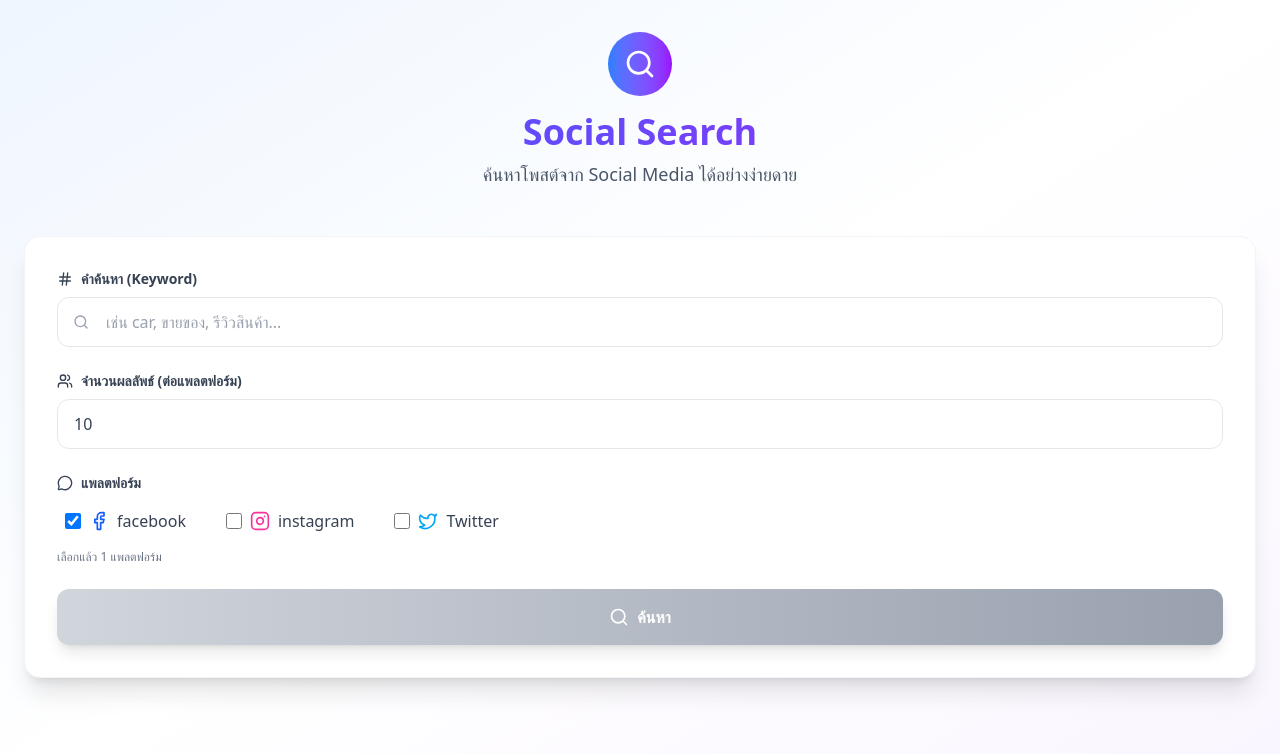
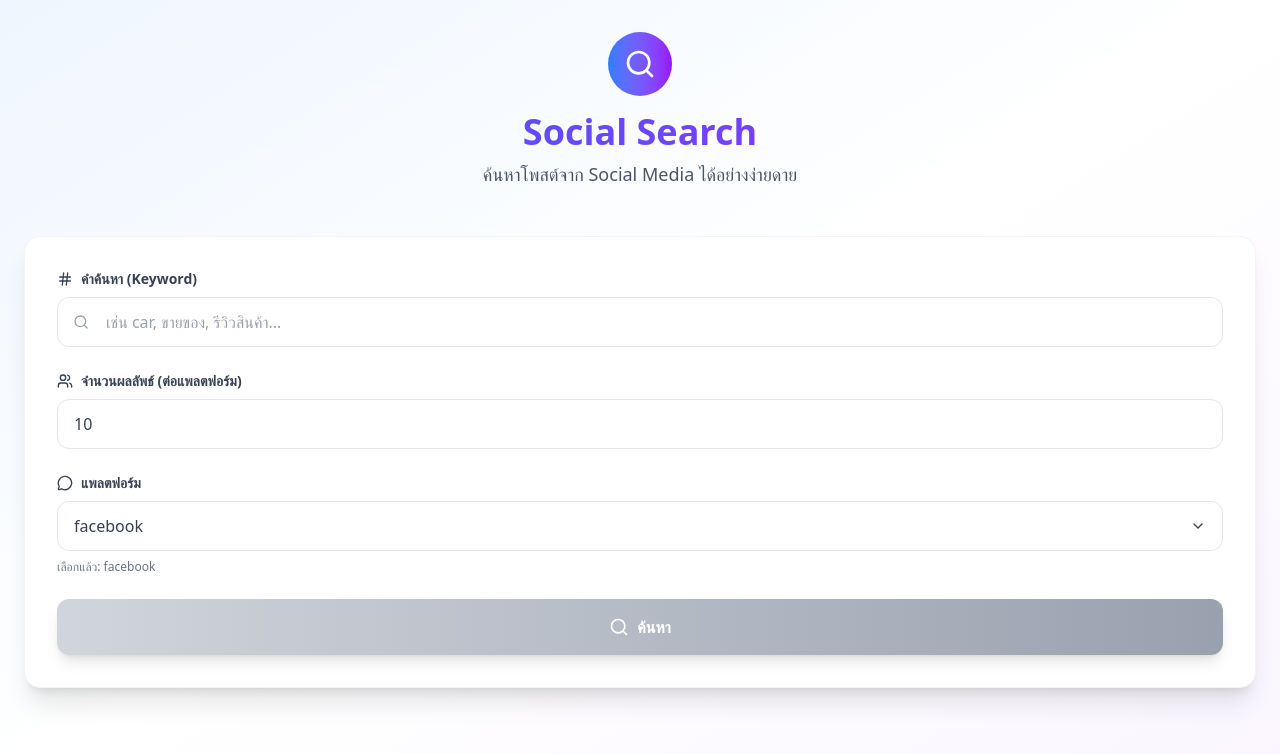
Before and after one commit to Chanachai04/mental-health, a React (Vite) app in the folder frontend/: page / in a window 1280 px wide. Shown: the top 754 px of the page. Built offline with nearby package versions, Linux system fonts and the light colour scheme.

Commit message:
Frontend แก้เป็น dropdown

```diff
--- a/frontend/src/App.jsx
+++ b/frontend/src/App.jsx
@@ -1,12 +1,13 @@
 import {useState} from "react";
-import {Search, Users, MessageCircle, Hash, ExternalLink, Loader2, Facebook, Instagram, Twitter} from "lucide-react";
+import {Search, Users, MessageCircle, Hash, ExternalLink, Loader2, Facebook, Instagram, Twitter, ChevronDown} from "lucide-react";
 
 function App() {
     const [keyword, setKeyword] = useState("");
     const [limit, setLimit] = useState(10);
-    const [selectedPlatforms, setSelectedPlatforms] = useState(["facebook"]);
+    const [selectedPlatform, setSelectedPlatform] = useState("facebook");
     const [results, setResults] = useState([]);
     const [loading, setLoading] = useState(false);
+    const [dropdownOpen, setDropdownOpen] = useState(false);
 
     const platforms = [
         {
@@ -25,15 +26,8 @@ function App() {
     ];
 
     const handlePlatformChange = (platformId) => {
-        setSelectedPlatforms((prev) => {
-            if (prev.includes(platformId)) {
-                // ลบออกถ้ามีอยู่แล้ว แต่ต้องมีอย่างน้อย 1 แพลตฟอร์ม
-                return prev.length > 1 ? prev.filter((p) => p !== platformId) : prev;
-            } else {
-                // เพิ่มเข้าไปถ้ายังไม่มี
-                return [...prev, platformId];
-            }
-        });
+        setSelectedPlatform(platformId);
+        setDropdownOpen(false); // ปิด dropdown หลังเลือก
     };
 
     const handleSearch = async () => {
@@ -42,28 +36,23 @@ function App() {
             return;
         }
 
-        if (selectedPlatforms.length === 0) {
-            alert("กรุณาเลือกอย่างน้อย 1 แพลตฟอร์ม");
+        if (selectedPlatform.length === 0) {
+            alert("กรุณาเลือกแพลตฟอร์ม");
             return;
         }
 
         setLoading(true);
         try {
-            // ค้นหาจากหลายแพลตฟอร์มพร้อมกัน
-            const searchPromises = selectedPlatforms.map(async (platform) => {
-                const res = await fetch(`http://localhost:3000/api/${platform}/search?q=${encodeURIComponent(keyword)}&limit=${limit}`);
+            // ค้นหาจากแพลตฟอร์มที่เลือก
+            const res = await fetch(`http://localhost:3000/api/${selectedPlatform}/search?q=${encodeURIComponent(keyword)}&limit=${limit}`);
             const data = await res.json();
-                return (data.results || []).map((result) => ({
+            const results = (data.results || []).map((result) => ({
                 ...result,
-                    platform: platform, // เพิ่มข้อมูลแพลตฟอร์มให้แต่ละผลลัพธ์
+                platform: selectedPlatform, // เพิ่มข้อมูลแพลตฟอร์มให้แต่ละผลลัพธ์
             }));
-            });
-
-            const allResults = await Promise.all(searchPromises);
-            const combinedResults = allResults.flat();
 
             // เรียงลำดับผลลัพธ์ตามความเกี่ยวข้อง (ถ้ามี) หรือตามวันที่
-            const sortedResults = combinedResults.sort((a, b) => {
+            const sortedResults = results.sort((a, b) => {
                 // สามารถปรับเกณฑ์การเรียงลำดับได้ตามต้องการ
                 return new Date(b.createdAt || 0) - new Date(a.createdAt || 0);
             });
@@ -123,6 +112,10 @@ function App() {
         return <div className={className} dangerouslySetInnerHTML={{__html: highlightedHTML}} />;
     };
 
+    const getSelectedPlatformName = () => {
+        return platforms.find((p) => p.id === selectedPlatform)?.name || "เลือกแพลตฟอร์ม";
+    };
+
     return (
         <div className="min-h-screen bg-gradient-to-br from-blue-50 via-white to-purple-50">
             <div className="container mx-auto px-3 sm:px-4 lg:px-6 py-4 sm:py-6 lg:py-8 max-w-7xl">
@@ -173,36 +166,50 @@ function App() {
                             />
                         </div>
 
-                        {/* Platform Selection */}
+                        {/* Platform Selection - Dropdown */}
                         <div className="space-y-2">
                             <label className="text-sm font-semibold text-gray-700 flex items-center gap-2">
                                 <MessageCircle className="w-4 h-4" />
                                 แพลตฟอร์ม
                             </label>
-                            <div className="flex flex-col sm:flex-row sm:flex-wrap gap-3 sm:gap-4 lg:gap-6">
+                            <div className="relative">
+                                <button
+                                    type="button"
+                                    onClick={() => setDropdownOpen(!dropdownOpen)}
+                                    className="w-full px-4 py-3 border border-gray-200 rounded-xl focus:ring-2 focus:ring-blue-500 focus:border-transparent transition-all duration-200 text-gray-700 text-sm sm:text-base bg-white flex items-center justify-between"
+                                >
+                                    <span className="truncate">{getSelectedPlatformName()}</span>
+                                    <ChevronDown className={`w-4 h-4 transition-transform duration-200 ${dropdownOpen ? "rotate-180" : ""}`} />
+                                </button>
+
+                                {dropdownOpen && (
+                                    <div className="absolute z-10 w-full mt-1 bg-white border border-gray-200 rounded-xl shadow-lg">
                                         {platforms.map((platform) => {
                                             const IconComponent = platform.icon;
+                                            const isSelected = selectedPlatform === platform.id;
                                             return (
-                                        <label key={platform.id} className="flex items-center gap-2 cursor-pointer hover:bg-gray-50 p-2 rounded-lg transition-colors">
-                                            <input
-                                                type="checkbox"
-                                                checked={selectedPlatforms.includes(platform.id)}
-                                                onChange={() => handlePlatformChange(platform.id)}
-                                                className="w-4 h-4 text-blue-600 bg-gray-100 border-gray-300 rounded focus:ring-blue-500 focus:ring-2"
-                                            />
+                                                <div
+                                                    key={platform.id}
+                                                    onClick={() => handlePlatformChange(platform.id)}
+                                                    className={`flex items-center gap-3 px-4 py-3 hover:bg-gray-50 cursor-pointer transition-colors first:rounded-t-xl last:rounded-b-xl ${
+                                                        isSelected ? "bg-blue-50" : ""
+                                                    }`}
+                                                >
                                                     <IconComponent className={`w-5 h-5 ${platform.color}`} />
-                                            <span className="text-gray-700 font-medium text-sm sm:text-base">{platform.name}</span>
-                                        </label>
+                                                    <span className={`font-medium text-sm sm:text-base ${isSelected ? "text-blue-700" : "text-gray-700"}`}>{platform.name}</span>
+                                                </div>
                                             );
                                         })}
                                     </div>
-                            {selectedPlatforms.length > 0 && <div className="text-xs text-gray-500 mt-2">เลือกแล้ว {selectedPlatforms.length} แพลตฟอร์ม</div>}
+                                )}
+                            </div>
+                            {selectedPlatform && <div className="text-xs text-gray-500 mt-2">เลือกแล้ว: {getSelectedPlatformName()}</div>}
                         </div>
 
                         {/* Search Button */}
                         <button
                             onClick={handleSearch}
-                            disabled={loading || !keyword.trim() || selectedPlatforms.length === 0}
+                            disabled={loading || !keyword.trim() || !selectedPlatform}
                             className="w-full bg-gradient-to-r from-blue-500 to-purple-600 hover:from-blue-600 hover:to-purple-700 disabled:from-gray-300 disabled:to-gray-400 text-white font-semibold py-3 sm:py-4 px-6 rounded-xl transition-all duration-200 flex items-center justify-center gap-2 shadow-lg hover:shadow-xl disabled:cursor-not-allowed text-sm sm:text-base"
                         >
                             {loading ? (
@@ -213,7 +220,7 @@ function App() {
                             ) : (
                                 <>
                                     <Search className="w-5 h-5" />
-                                    <span className="hidden xs:inline">เริ่มค้นหา ({selectedPlatforms.length} แพลตฟอร์ม)</span>
+                                    <span className="hidden xs:inline">เริ่มค้นหา ({getSelectedPlatformName()})</span>
                                     <span className="xs:hidden">ค้นหา</span>
                                 </>
                             )}
@@ -315,7 +322,7 @@ function App() {
                         <div className="inline-flex items-center justify-center w-12 h-12 sm:w-16 sm:h-16 bg-blue-100 rounded-full mb-4">
                             <Loader2 className="w-6 h-6 sm:w-8 sm:h-8 text-blue-600 animate-spin" />
                         </div>
-                        <h3 className="text-lg sm:text-xl font-semibold text-gray-700 mb-2">กำลังค้นหาจาก {selectedPlatforms.length} แพลตฟอร์ม...</h3>
+                        <h3 className="text-lg sm:text-xl font-semibold text-gray-700 mb-2">กำลังค้นหาจาก {getSelectedPlatformName()}...</h3>
                         <p className="text-gray-500 text-sm sm:text-base">รอสักครู่นะครับ</p>
                     </div>
                 )}
```
Lines whose indentation alone changed are shown as unchanged.
